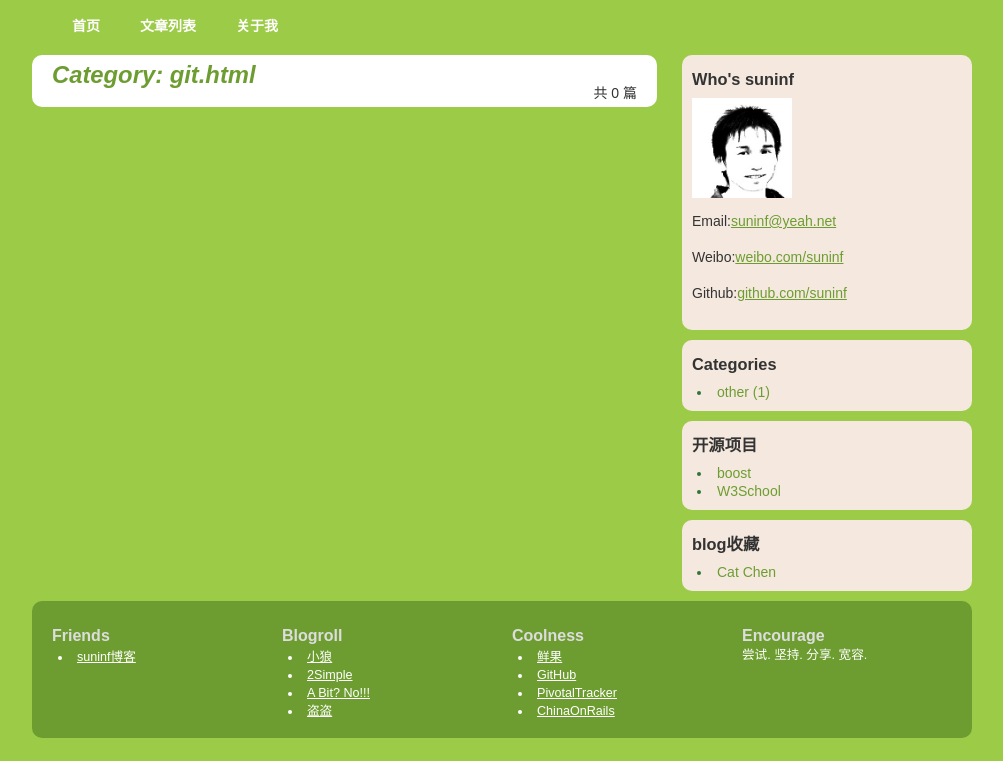
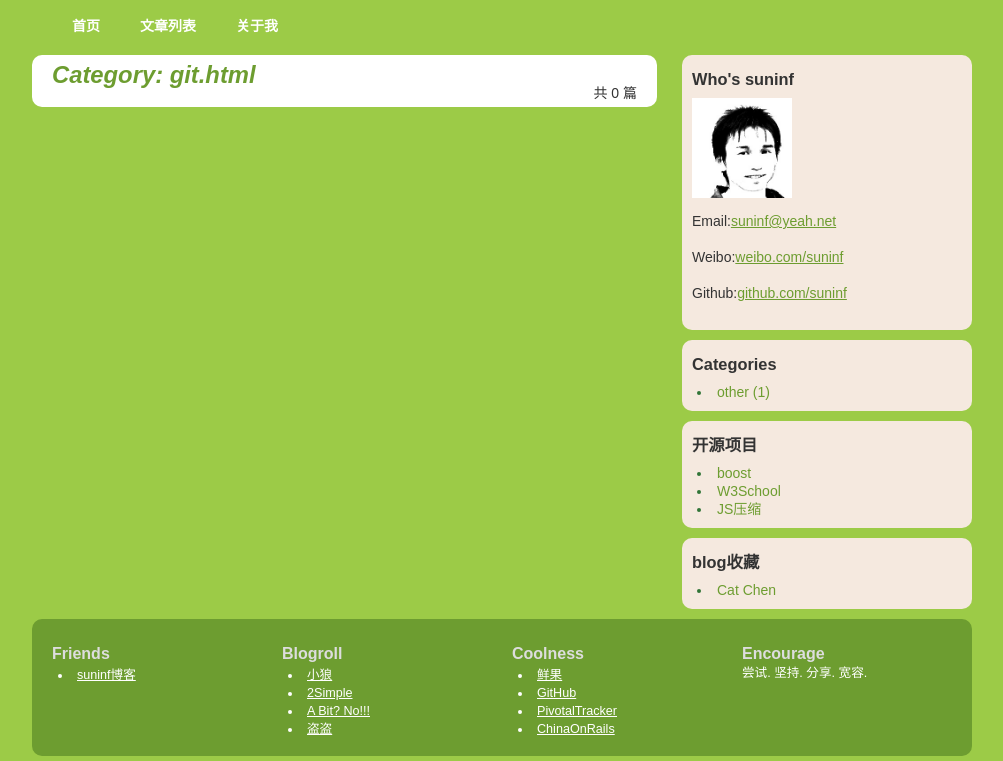
Before and after one commit to dailypips/suninf.github.com, a Jekyll site: the page built from git.html, in a window 1280 px wide. Shown: the part 257-1018 px from the top of the page, without its empty margins (138-1141 px from the left). Built offline with Jekyll 4.4.1, drawn with Linux system fonts in a browser that asks for light colours.

Commit message:
js压缩

```diff
--- a/_layouts/default.html
+++ b/_layouts/default.html
@@ -65,6 +65,7 @@ desc: 创新思考、乐于分享！ If not now, when? If not you, who?
       <ul>
         <li><a href="http://www.boost.org">boost</a></li>
         <li><a href="http://www.w3school.com.cn/index.html">W3School</a></li>
+        <li><a href="http://closure-compiler.appspot.com/">JS压缩</a></li>
       </ul>
       </section>
 
```
